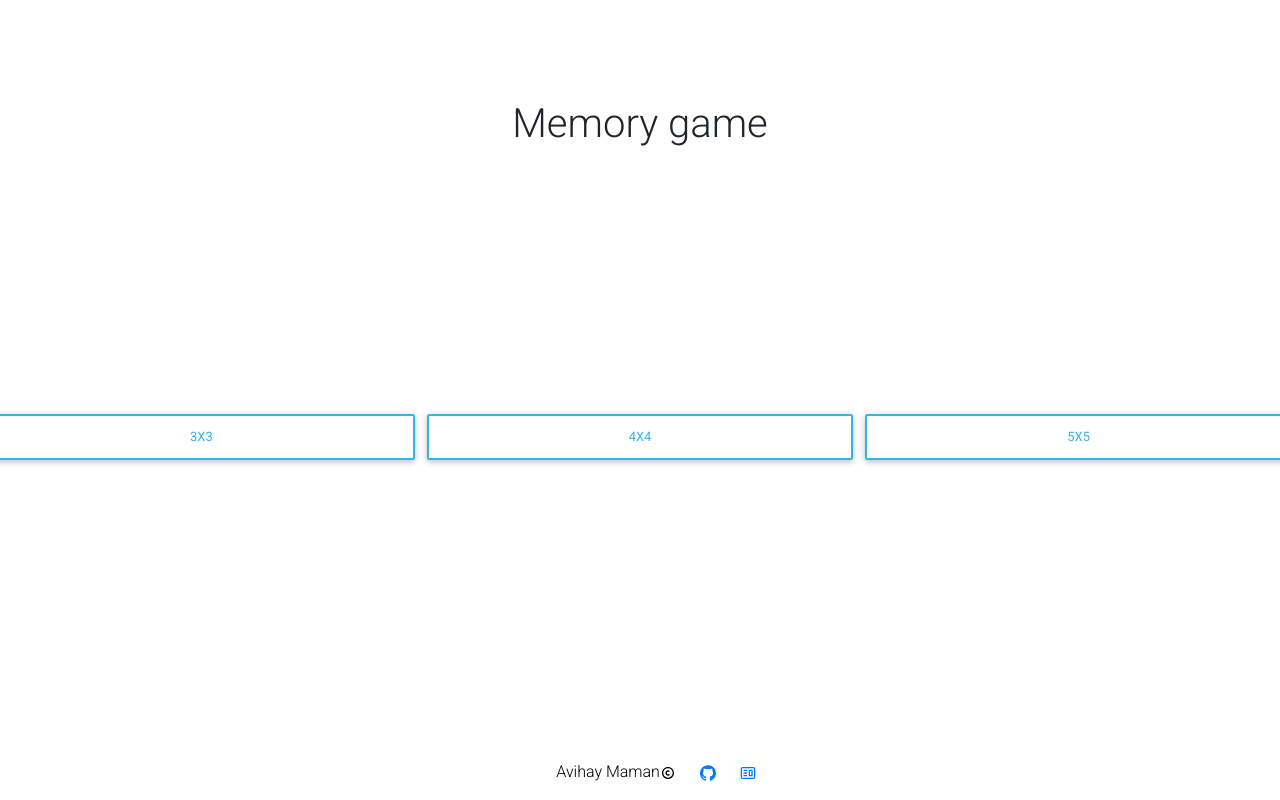
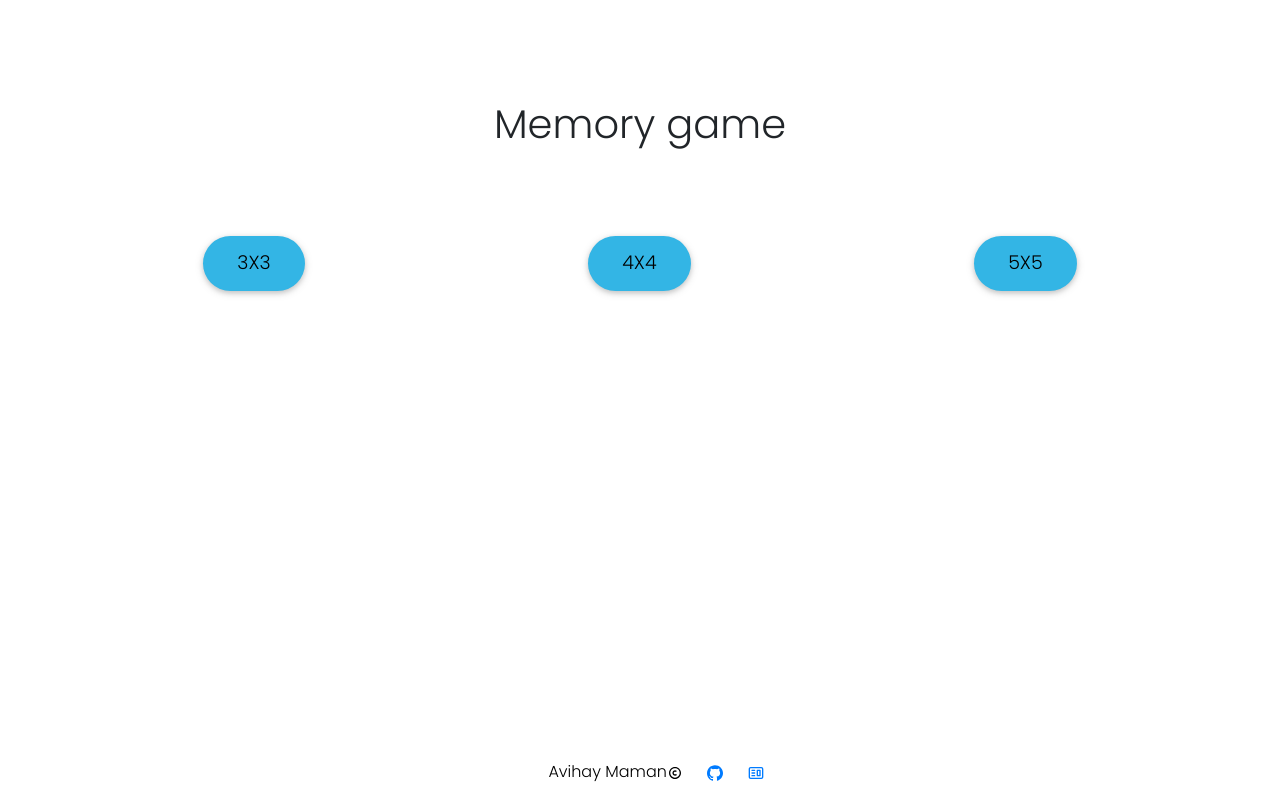
Before and after one commit to AvihayM6/memo_game, a React (Create React App) app: page / in a window 1280 px wide. Built offline with nearby package versions, Linux system fonts and the light colour scheme.

Commit message:
added new style

```diff
--- a/public/index.html
+++ b/public/index.html
@@ -14,6 +14,9 @@
     -->
     <link rel="manifest" href="%PUBLIC_URL%/manifest.json" />
     <link href="https://cdn.jsdelivr.net/npm/bootstrap@5.1.3/dist/css/bootstrap.min.css" rel="stylesheet" integrity="sha384-1BmE4kWBq78iYhFldvKuhfTAU6auU8tT94WrHftjDbrCEXSU1oBoqyl2QvZ6jIW3" crossorigin="anonymous">
+    <link rel="preconnect" href="https://fonts.googleapis.com">
+<link rel="preconnect" href="https://fonts.gstatic.com" crossorigin>
+<link href="https://fonts.googleapis.com/css2?family=Poppins:wght@300&display=swap" rel="stylesheet">
     <!--
       Notice the use of %PUBLIC_URL% in the tags above.
       It will be replaced with the URL of the `public` folder during the build.
--- a/src/Components/App.js
+++ b/src/Components/App.js
@@ -1,6 +1,6 @@
 import '../Styles/App.css';
 import Footer from './Footer';
-import Header from './Header';
+// import Header from './Header';
 import TreeOnTreeGame from './TreeOnTreeGame';
 import FourOnFourGame from './FourOnFourGame';
 import FiveOnFiveGame from './FiveOnFiveGame';
@@ -12,7 +12,6 @@ function App() {
     <div className="App">
       <h1>Memory game</h1>
       <Router>
-        <div className="row">
           <Switch>
           <Route exact path="/">
             {/* <Header /> */}
@@ -28,7 +27,6 @@ function App() {
             <FiveOnFiveGame />
           </Route>
           </Switch>
-        </div>
       </Router>
       <Footer />
     </div>
--- a/src/Components/Home.js
+++ b/src/Components/Home.js
@@ -4,10 +4,10 @@ import {Link} from 'react-router-dom';
 function Home() {
   return (
     <div className="home">
-        <div className="row">
-            <Link to="/treeontreegame" className="btn btn-outline-info col button"  role="button">3x3</Link>
-            <Link to="/fouronfourgame" className="btn btn-outline-info col button"  role="button">4x4</Link>
-            <Link to="/fiveonfivegame" className="btn btn-outline-info col button"  role="button">5x5</Link>
+        <div className="outer">
+            <Link to="/treeontreegame" className="btn btn-info rounded-pill button"  role="button">3x3</Link>
+            <Link to="/fouronfourgame" className="btn btn-info rounded-pill button"  role="button">4x4</Link>
+            <Link to="/fiveonfivegame" className="btn btn-info rounded-pill button"  role="button">5x5</Link>
         </div>
     </div>
   );
--- a/src/Styles/App.css
+++ b/src/Styles/App.css
@@ -1,10 +1,7 @@
 .App {
   text-align: center;
-  position:fixed;
-  top:0;
-  bottom:0;
-  left:0;
-  right:0;
+  overflow: hidden;
+  font-family: 'Poppins', sans-serif;
 }
 
 
--- a/src/Styles/Home.css
+++ b/src/Styles/Home.css
@@ -1,3 +1,11 @@
+.outer{
+    /* text-align: center; */
+    display: flex;
+    justify-content: space-evenly;
+}
+
 .button{
-    border-radius: 10px;
+    color: black !important;
+    font-size: 19px !important;
+    margin: 80px !important;
 }
```
